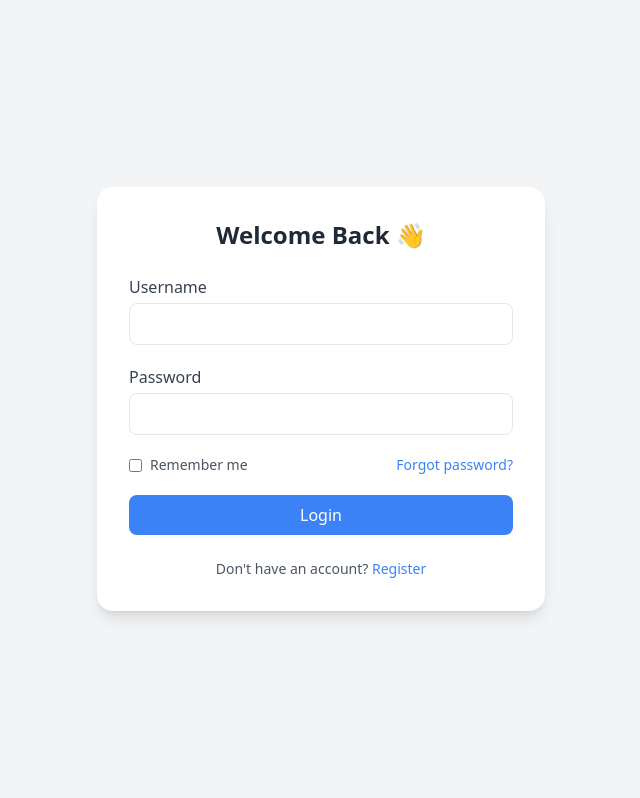
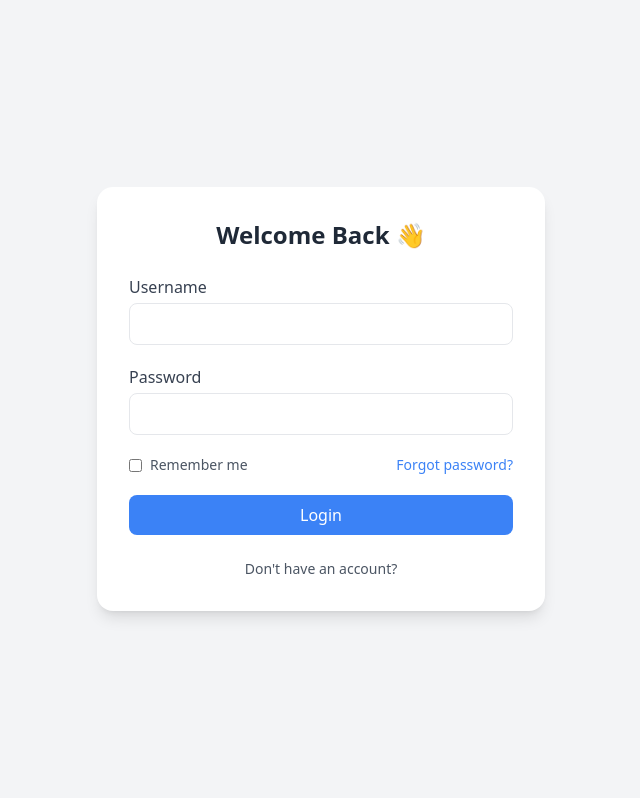
Before and after one commit to ALTUM-02/on_market, a Django app: template media/Projects/on_market/templates/pages/login.html in a window 1280 px wide. Shown: the part 65-863 px from the top of the page, without its empty margins (319-959 px from the left). Run offline with Django 4.2, Linux system fonts and the light colour scheme; the template is opened without the code that fills it, so the values that code supplies are empty; some libraries are stand-ins or nearby versions.

Commit message:
new change

```diff
--- a/media/Projects/on_market/templates/pages/login.html
+++ b/media/Projects/on_market/templates/pages/login.html
@@ -63,7 +63,5 @@
     <p class="text-center text-gray-600 dark:text-gray-400 mt-6 text-sm">
       Don't have an account?
       <a href="#" class="text-blue-500 hover:underline">
-        Register
-
 
 {% endblock %}
```
